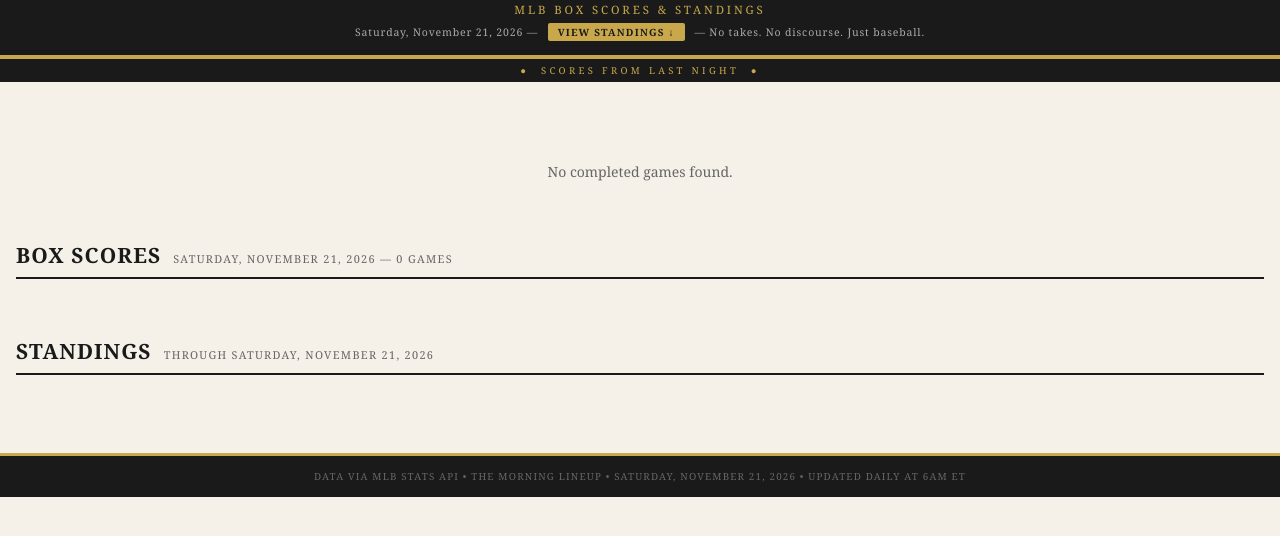
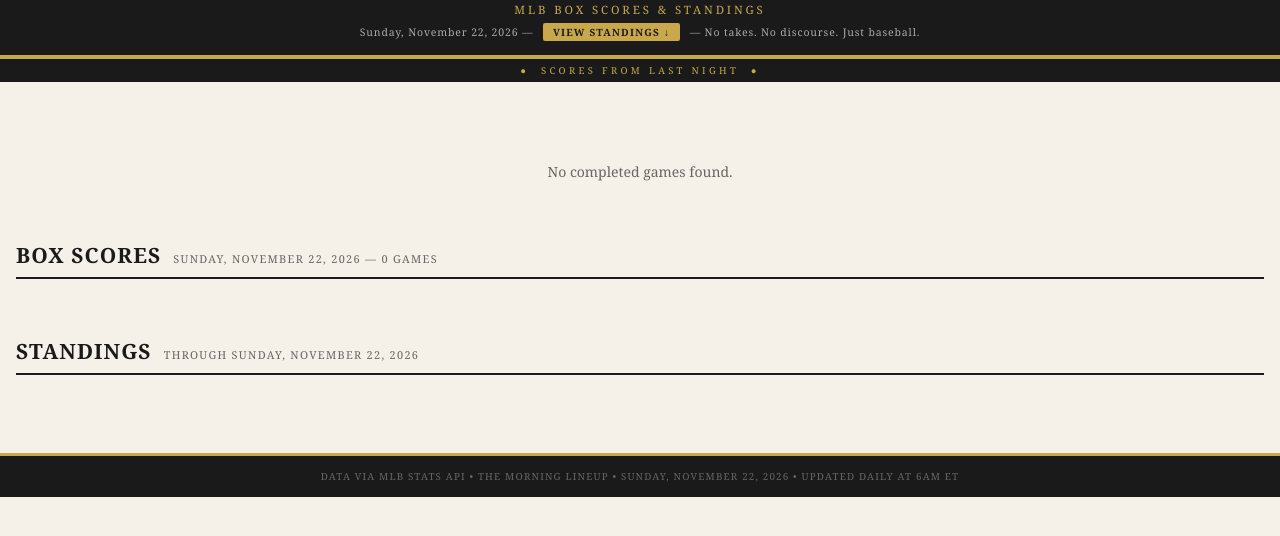
Before and after one commit to scribellin/MLBLineup, a plain HTML site: page docs/mlbscores/index.html in a window 1280 px wide. Shown: the part 66-602 px from the top of the page. Drawn offline with Linux system fonts and the light colour scheme.

Commit message:
Daily update 2026-11-23

```diff
--- a/docs/mlbscores/index.html
+++ b/docs/mlbscores/index.html
@@ -1,6 +1,6 @@
 <!DOCTYPE html>
 <html lang="en"><head><meta charset="UTF-8"><meta name="viewport" content="width=device-width,initial-scale=1">
-<title>Last Night's MLB Scores</title><meta property="og:title" content="Last Night's MLB Scores"><meta property="og:description" content="MLB Box Scores & Standings"><meta property="og:type" content="website"><meta name="twitter:card" content="summary"><meta name="twitter:title" content="Last Night's MLB Scores"><meta name="twitter:description" content="MLB Box Scores & Standings"><title>The Morning Lineup — Saturday, November 21, 2026</title><style>
+<title>Last Night's MLB Scores</title><meta property="og:title" content="Last Night's MLB Scores"><meta property="og:description" content="MLB Box Scores & Standings"><meta property="og:type" content="website"><meta name="twitter:card" content="summary"><meta name="twitter:title" content="Last Night's MLB Scores"><meta name="twitter:description" content="MLB Box Scores & Standings"><title>The Morning Lineup — Sunday, November 22, 2026</title><style>
 *{box-sizing:border-box;margin:0;padding:0}
 body{background:#f5f0e8;font-family:"Georgia","Times New Roman",serif;color:#1a1a1a;font-size:14px}
 .masthead{background:#1a1a1a;color:#f5f0e8;text-align:center;padding:18px 20px 14px;border-bottom:4px solid #c8a84b}
@@ -65,12 +65,12 @@ body{background:#f5f0e8;font-family:"Georgia","Times New Roman",serif;color:#1a1
 </style></head><body>
 <div class="masthead"><h1>&#9749; The Morning Lineup</h1>
 <div class="tagline">MLB Box Scores &amp; Standings</div>
-<div class="dateline">Saturday, November 21, 2026 &mdash; <a href="#standings" class="nav-btn">View Standings &darr;</a> &mdash; No takes. No discourse. Just baseball.</div></div>
+<div class="dateline">Sunday, November 22, 2026 &mdash; <a href="#standings" class="nav-btn">View Standings &darr;</a> &mdash; No takes. No discourse. Just baseball.</div></div>
 <div class="section-divider">&#9679;&nbsp; Scores from Last Night &nbsp;&#9679;</div>
 <div class="main-content"><p style="text-align:center;padding:60px;color:#666">No completed games found.</p>
-<div class="page-header"><h2>Box Scores</h2><span class="subtitle">Saturday, November 21, 2026 &mdash; 0 Games</span></div>
+<div class="page-header"><h2>Box Scores</h2><span class="subtitle">Sunday, November 22, 2026 &mdash; 0 Games</span></div>
 <div class="games-grid"></div>
-<div class="standings-section" id="standings"><div class="page-header"><h2>Standings</h2><span class="subtitle">Through Saturday, November 21, 2026</span></div>
+<div class="standings-section" id="standings"><div class="page-header"><h2>Standings</h2><span class="subtitle">Through Sunday, November 22, 2026</span></div>
 <div class="standings-grid"></div></div></div>
-<div class="footer">Data via MLB Stats API &bull; The Morning Lineup &bull; Saturday, November 21, 2026 &bull; Updated daily at 6am ET</div>
+<div class="footer">Data via MLB Stats API &bull; The Morning Lineup &bull; Sunday, November 22, 2026 &bull; Updated daily at 6am ET</div>
 </body></html>
```
